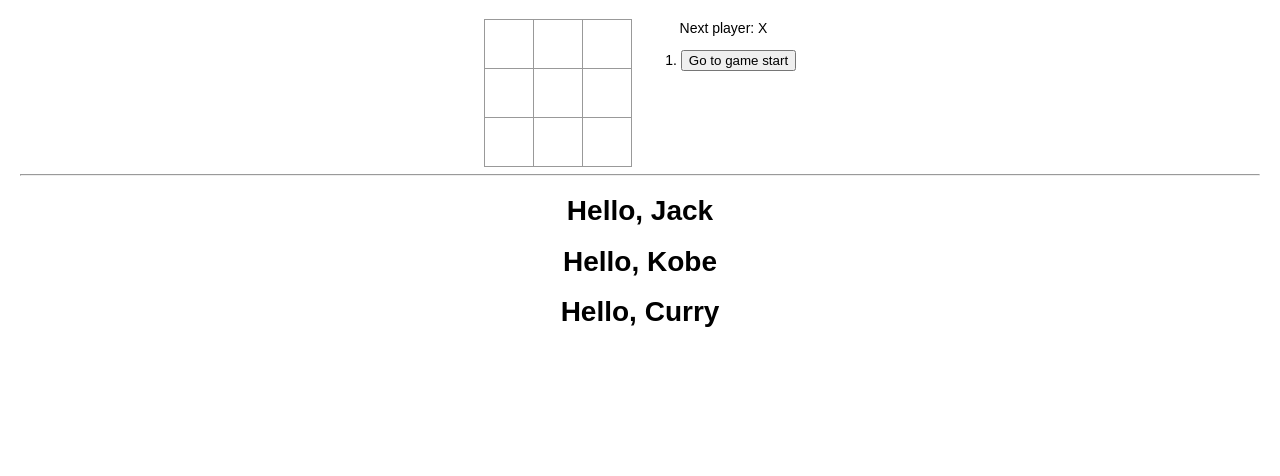
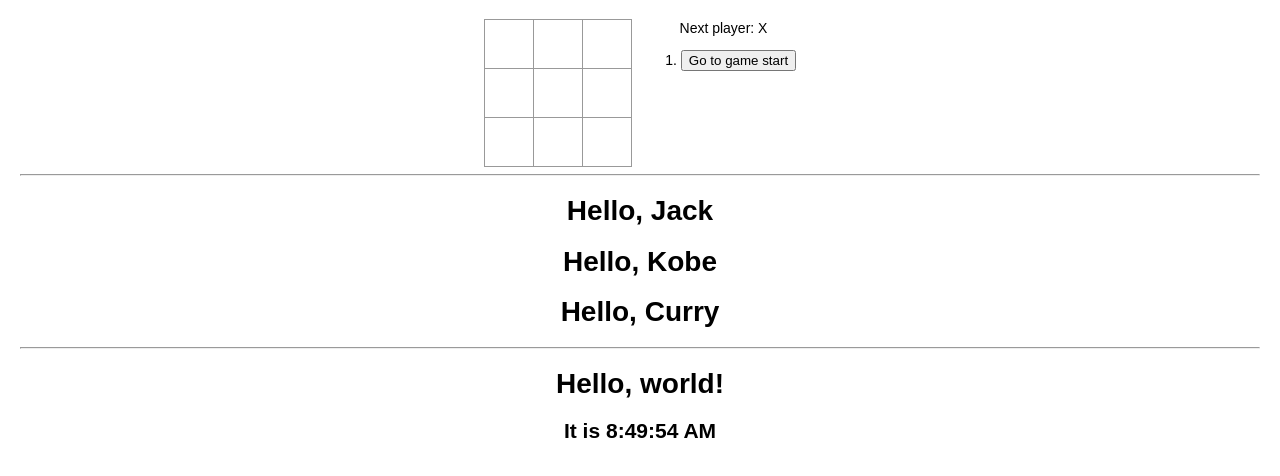
Before and after one commit to JackLiR8/react-learning, a React (Create React App) app: page / in a window 1280 px wide. Shown: the top 476 px of the page. Built offline with nearby package versions, Linux system fonts and the light colour scheme.

Commit message:
:sparkles: New Feature: 核心概念-State

```diff
--- a/src/demo/ticTacToe.js
+++ b/src/demo/ticTacToe.js
@@ -1,5 +1,5 @@
 import React from 'react'
-import './ticTacToe.css'
+import './TicTacToe.css'
 
 /**
  * @function 函数组件
--- a/src/main-concepts/ApiDisplay.js
+++ b/src/main-concepts/ApiDisplay.js
@@ -1,9 +1,13 @@
 import React from 'react'
 import Greet from './Component'
+import Clock from './State'
 
 function Main() {
   return (
-    <Greet />
+    <div>
+      <Greet /><hr/>
+      <Clock />
+    </div>
   )
 }
 
--- a/src/main-concepts/State.js
+++ b/src/main-concepts/State.js
@@ -0,0 +1,47 @@
+/**
+ * @file 核心概念-State & 生命周期
+ *
+ * State注意事项：
+ * 1. 不要直接修改State， 用setState修改， 构造函数是唯一可以给 this.state 赋值的地方
+ * 2. State的更新可能是异步的
+ * 3. State的更新会被合并
+ */
+
+import React from 'react';
+
+class Clock extends React.Component {
+  constructor(props) {
+    super(props);
+    this.state = {
+      date: new Date(),
+    }
+  }
+
+  componentDidMount() {
+    this.timerID = setInterval(
+      () => this.tick(),
+      1000
+    );
+  }
+
+  componentWillUnmount() {
+    clearInterval(this.timerID);
+  }
+
+  tick() {
+    this.setState({
+      date: new Date(),
+    })
+  }
+
+  render() {
+    return (
+      <div>
+        <h1>Hello, world!</h1>
+        <h2>It is {this.state.date.toLocaleTimeString()}</h2>
+      </div>
+    )
+  }
+}
+
+export default Clock;
```
